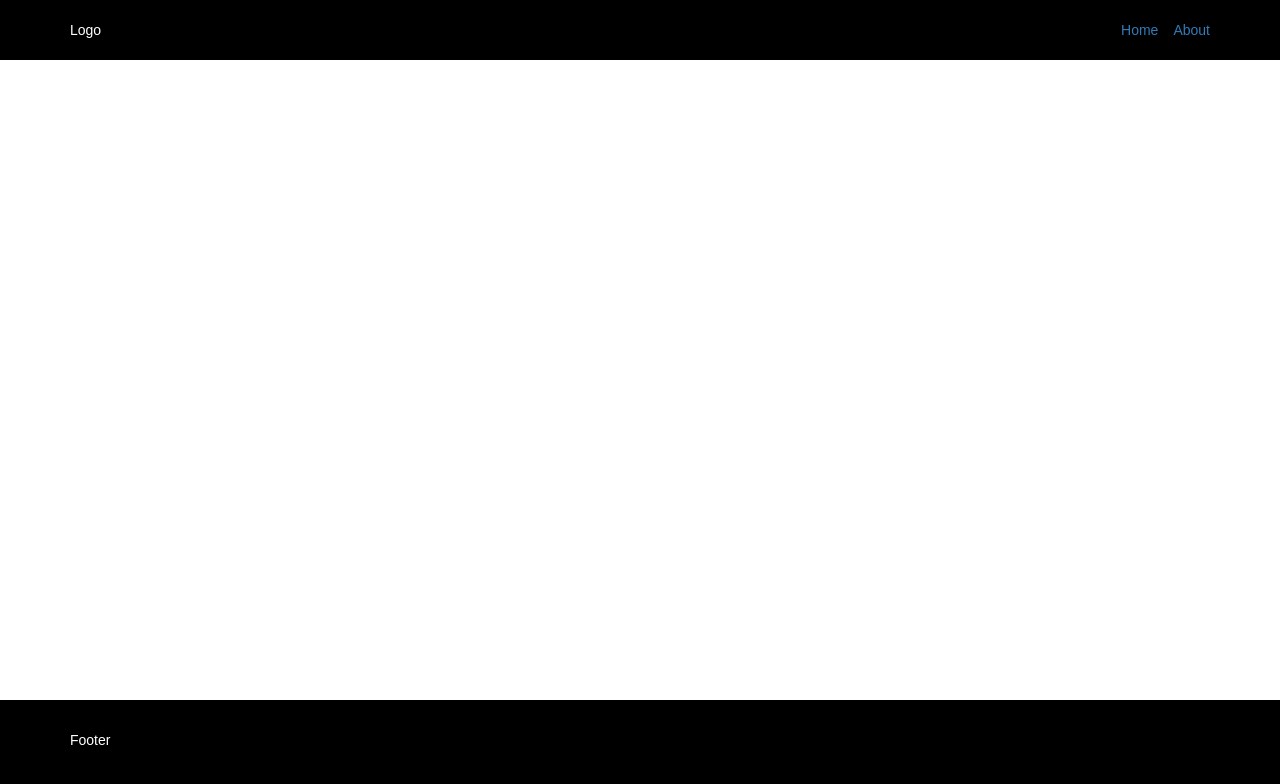
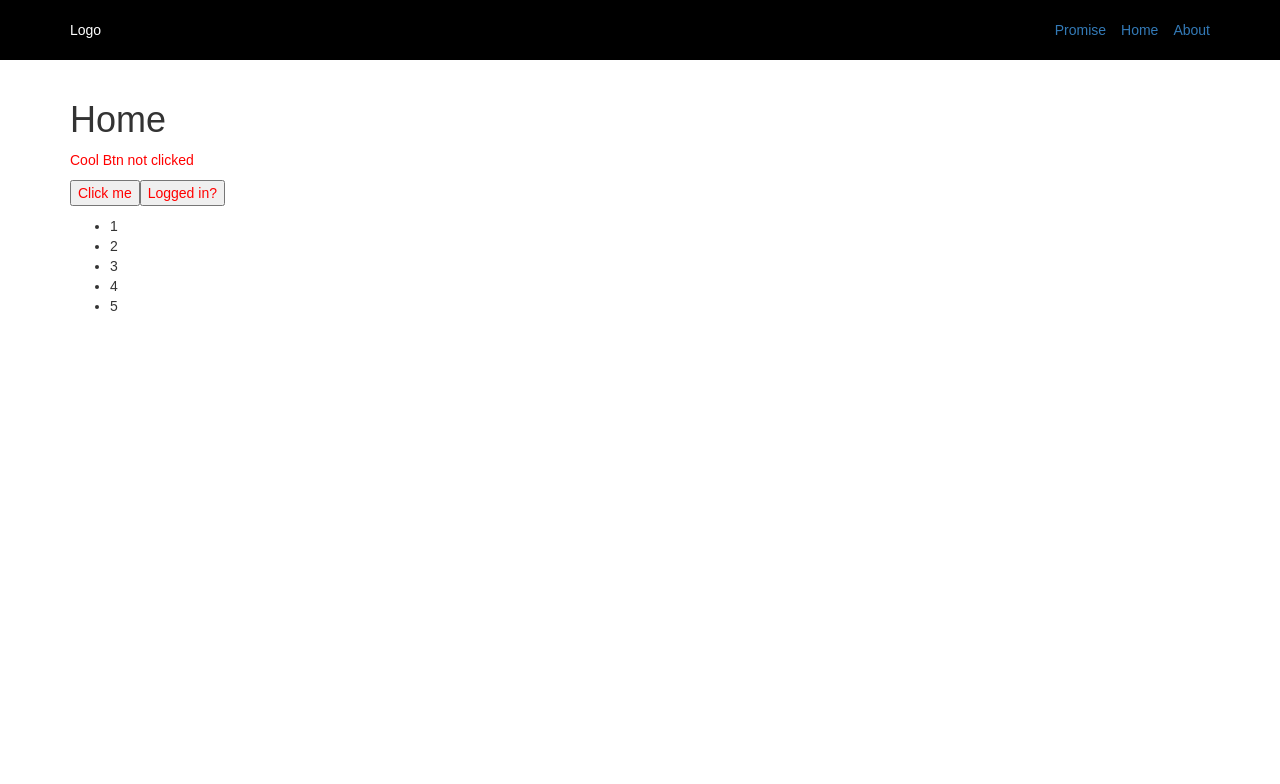
Before and after one commit to jason-pemmy/react-sandbox, a React (Create React App) app: page /home in a window 1280 px wide. Shown: the top 784 px of the page. Built offline with nearby package versions, Linux system fonts and the light colour scheme.

Commit message:
learning react

```diff
--- a/package.json
+++ b/package.json
@@ -4,7 +4,8 @@
   "private": true,
   "dependencies": {
     "react": "^15.5.4",
-    "react-dom": "^15.5.4"
+    "react-dom": "^15.5.4",
+    "react-equalizer": "^1.3.0"
   },
   "devDependencies": {
     "bootstrap": "^3.3.7",
--- a/src/App.js
+++ b/src/App.js
@@ -7,7 +7,8 @@ import {
 import Header from './assets/components/header';
 import Home from './assets/components/home';
 import About from './assets/components/about';
-import Footer from './assets/components/footer';
+import Promise from './assets/components/promise';
+//import Footer from './assets/components/footer';
 
 import './assets/css/vendors/bootstrap.min.css';
 import './assets/css/base.min.css';
@@ -18,9 +19,9 @@ class App extends Component {
 			<Router>
 				<div className="App">
 					<Header ref={ (header) => this.yoYouHere(this.header = header)} />
-					<Route exact path="/" component={Home} />
+					<Route exact path="/" component={Promise} />
+					<Route exact path="/home" component={Home} />
 					<Route exact path="/about/:color" component={About} />
-					<Footer />
 				</div>
 			</Router>
 		);
--- a/src/assets/components/header.js
+++ b/src/assets/components/header.js
@@ -22,7 +22,8 @@ class Header extends Component {
 						<div className="col-sm-12">
 							<div className="logo-container">Logo</div>
 							<ul>
-								<li><Link to="/">Home</Link></li>
+								<li><Link to="/">Promise</Link></li>
+								<li><Link to="/home">Home</Link></li>
 								<li><Link to={"/about/" + this.color }>About</Link></li>
 							</ul>
 						</div>
--- a/src/assets/components/home.js
+++ b/src/assets/components/home.js
@@ -13,7 +13,14 @@ class Home extends Component {
 	constructor(props) {
 		super(props);
 		this.setName = this.setName.bind(this);
-		this.state = {tileName: ""}
+		this.checkLogin = this.checkLogin.bind(this);
+		this.handleLogin = this.handleLogin.bind(this);
+		this.handleLogout = this.handleLogout.bind(this);
+		this.state = {
+			tileName: "",
+			isLoggedIn: false,
+			firstLoad: true
+		}
 	}
 
 	setName(e) {
@@ -22,7 +29,7 @@ class Home extends Component {
 
 	//lifecycle hook
 	componentDidMount() {
-		console.log("component ready to go");
+		console.log("component initialized");
 	}
 
 	//lifecycle hook
@@ -30,23 +37,61 @@ class Home extends Component {
 		console.log("component cleaned up");
 	}
 
+	handleLogin() {
+		this.setState({isLoggedIn: true});
+	}
+
+	handleLogout() {
+		this.setState({isLoggedIn: false});
+	}
+
+	checkLogin() {
+		this.state.firstLoad ? this.setState({firstLoad: false}) : this.setState({firstLoad: true});
+	}
+
 	render() {
 		const tileName = this.state.tileName;
+		const isLoggedIn = this.state.isLoggedIn;
+		const isFirstLoad = this.state.firstLoad;
+		const numbers = [1,2,3,4,5];
+		const listItems = numbers.map((number) =>
+			<li key={number.toString()}>{number}</li>
+		);
+
+		let button = null;
+
+		if(isFirstLoad) {
+			button = null;
+		}else if(!isFirstLoad && !isLoggedIn){
+			button = <button onClick={this.handleLogin}>Login</button>
+		}else {
+			button = <button onClick={this.handleLogout}>Logout</button>
+		}
+
 		return (
 			<div className="home-container">
 				<div className="container">
 					<div className="row">
 						<div className="col-sm-12">
-							<h1>Home</h1>
-							<p><button name="cool-btn" onClick={this.setName}>Click me</button></p>
+							<div className="">
+								<h1>Home</h1>
+								<TileContainer tileName={tileName}></TileContainer>
+							</div>
+						</div>
+					</div>
+					<div className="row">
+						<div className="col-sm-12">
+							<p>
+								<button name="cool-btn" onClick={this.setName}>Click me</button>
+								<button name="" onClick={this.checkLogin}>Logged in?</button>
+							</p>
+							{button}
 						</div>
 					</div>
 					<div className="row">
 						<div className="col-sm-12">
 							<div className="">
-								<TileContainer tileName={tileName}>
-
-								</TileContainer>
+								<ul>{listItems}</ul>
 							</div>
 						</div>
 					</div>
--- /dev/null
+++ b/src/assets/components/promise.js
@@ -0,0 +1,63 @@
+import React, { Component } from 'react';
+import Equalizer from 'react-equalizer';
+import '../css/promise.min.css';
+
+function Tile(props) {
+    const listItems = props.tileData.slice(0,16).map((data) =>
+        <div className="col-md-2 col-sm-3 col-xs-6" key={data.id}>
+            <div className="tile">
+                <img src={data.thumbnailUrl} alt=""/>
+                <p>{data.title}</p>
+            </div>
+        </div>
+    );
+
+    return (
+        <div className="tile-container">
+            <Equalizer>{listItems}</Equalizer>
+        </div>
+    );
+}
+
+class Promise extends Component {
+    constructor(props) {
+        super(props);
+
+        this.state = {
+            data: []
+        }
+    }
+
+    loadData() {
+        fetch('https://jsonplaceholder.typicode.com/photos/')
+			.then(response => response.json())
+			.then(data => {
+				this.setState({data: data })
+		    })
+			.catch(err => console.error(this.props.url, err.toString()));
+    }
+
+    componentDidMount() {
+		console.log("component initialized");
+        this.loadData();
+	}
+
+    render() {
+        const tileData = this.state.data;
+
+        return(
+            <div className="promise-container">
+                <div className="container">
+                    <div className="row">
+                        <div className="col-sm-12">
+                            <h1>Promises</h1>
+                            <Tile className="tile-container" tileData={tileData}></Tile>
+                        </div>
+                    </div>
+                </div>
+            </div>
+        );
+    }
+}
+
+export default Promise;
--- /dev/null
+++ b/src/assets/css/promise.min.css
@@ -0,0 +1 @@
+.promise-container{padding-top:20px}.promise-container .tile-container div .tile{width:150px;height:230px;margin:0 15px 30px 0}@media screen and (min-width:768px){.promise-container .tile-container div .tile{height:auto}}
--- /dev/null
+++ b/src/assets/scss/promise.scss
@@ -0,0 +1,18 @@
+.promise-container {
+    padding-top: 20px;
+
+    .tile-container {
+        div {
+            .tile {
+                width: 150px;
+                height: 230px;
+                margin: 0 15px 30px 0;
+
+                @media screen and (min-width: 768px) {
+                    height: auto;
+                }
+
+            }
+        }
+    }
+}
```
